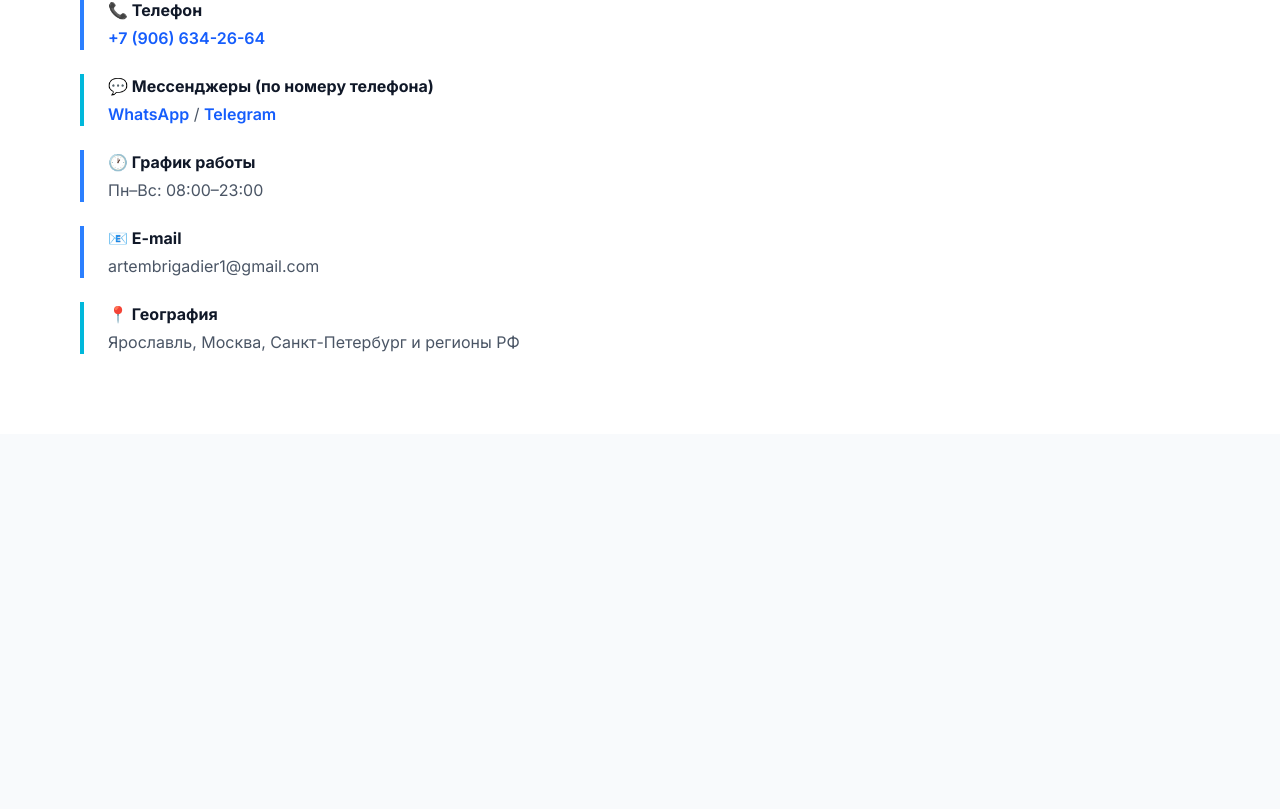
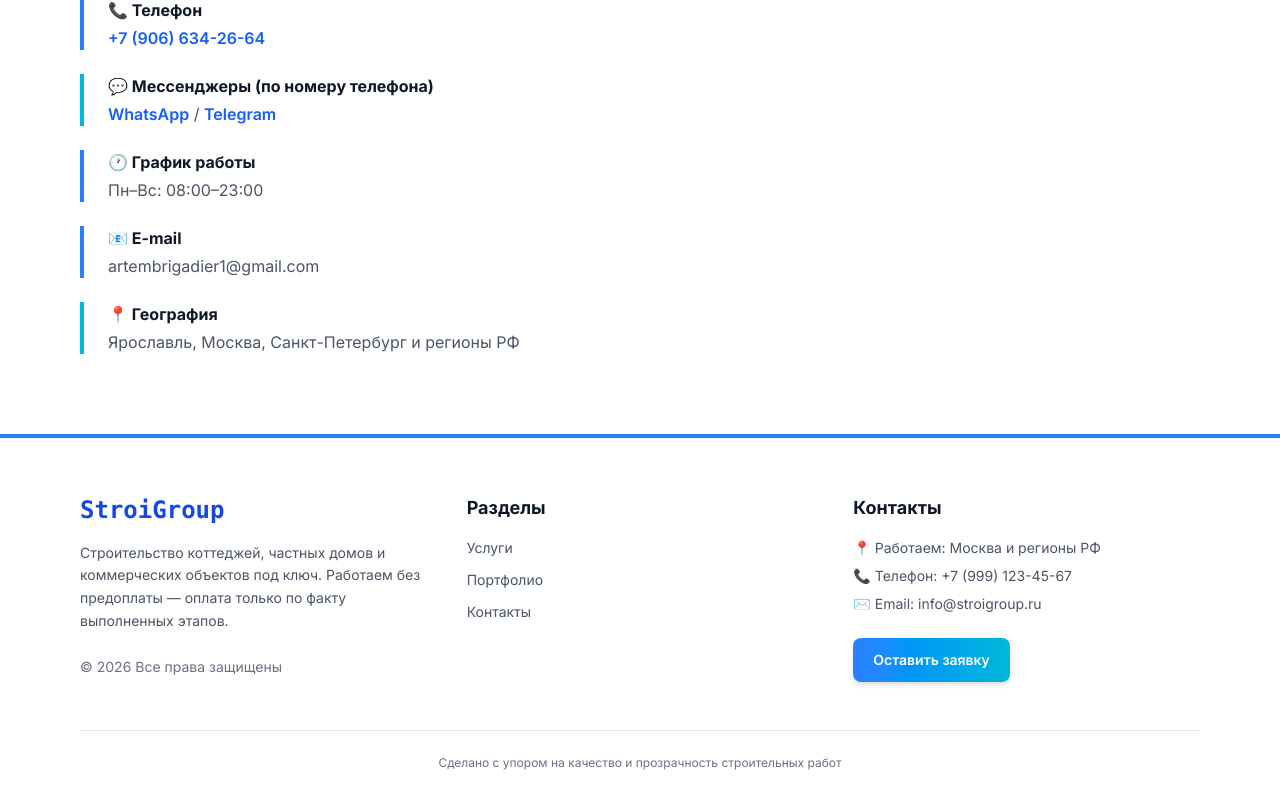
Before and after one commit to pavlent1yy/Ros-sar-stroy, a Next.js app: page / in a window 1280 px wide. Shown: the part 4416-5225 px from the top of the page. Before the commit the page ends 4850 px from the top, so only its background shows below. Built offline with nearby package versions, Linux system fonts and the light colour scheme.

Commit message:
футтер

```diff
--- a/src/app/layout.tsx
+++ b/src/app/layout.tsx
@@ -2,6 +2,7 @@ import "./globals.css";
 import type { Metadata } from "next";
 import { Inter } from "next/font/google";
 import Header from "@/components/Header";
+import Footer from "@/components/Footer";
 
 const inter = Inter({ subsets: ["latin", "cyrillic"] });
 
@@ -22,6 +23,7 @@ export default function RootLayout({
         <div className="blueprint-grid" />
         <Header />
         <main className="relative z-10">{children}</main>
+		<Footer />
       </body>
     </html>
   );
--- /dev/null
+++ b/src/components/Footer.tsx
@@ -0,0 +1,81 @@
+import Link from "next/link";
+
+export default function Footer() {
+  return (
+    <footer className="bg-white border-t-4 border-blue-500 relative z-10">
+      <div className="max-w-6xl mx-auto px-4 py-14">
+
+        <div className="grid md:grid-cols-3 gap-10">
+
+          {/* ЛОГО + ОПИСАНИЕ */}
+          <div>
+            <h3 className="text-2xl font-bold font-mono text-blue-700">
+              StroiGroup
+            </h3>
+
+            <p className="mt-4 text-sm text-gray-600 leading-relaxed">
+              Строительство коттеджей, частных домов и коммерческих объектов под ключ.
+              Работаем без предоплаты — оплата только по факту выполненных этапов.
+            </p>
+
+            <div className="mt-6 text-sm text-gray-500">
+              © {new Date().getFullYear()} Все права защищены
+            </div>
+          </div>
+
+          {/* НАВИГАЦИЯ */}
+          <div>
+            <h4 className="text-lg font-bold text-gray-900 mb-4">
+              Разделы
+            </h4>
+
+            <ul className="space-y-3 text-sm text-gray-600">
+              <li>
+                <Link href="#services" className="hover:text-blue-600 transition">
+                  Услуги
+                </Link>
+              </li>
+              <li>
+                <Link href="#portfolio" className="hover:text-blue-600 transition">
+                  Портфолио
+                </Link>
+              </li>
+              <li>
+                <Link href="#contacts" className="hover:text-blue-600 transition">
+                  Контакты
+                </Link>
+              </li>
+            </ul>
+          </div>
+
+          {/* КОНТАКТЫ */}
+          <div>
+            <h4 className="text-lg font-bold text-gray-900 mb-4">
+              Контакты
+            </h4>
+
+            <div className="text-sm text-gray-600 space-y-2">
+              <p>📍 Работаем: Москва и регионы РФ</p>
+              <p>📞 Телефон: +7 (999) 123-45-67</p>
+              <p>✉️ Email: info@stroigroup.ru</p>
+            </div>
+
+            <a
+              href="#contacts"
+              className="inline-block mt-6 bg-gradient-to-r from-blue-500 to-cyan-500 text-white text-sm font-semibold px-5 py-3 rounded-lg hover:translate-y-[-2px] transition shadow-md"
+            >
+              Оставить заявку
+            </a>
+          </div>
+
+        </div>
+
+        {/* НИЖНЯЯ ЛИНИЯ */}
+        <div className="mt-12 pt-6 border-t border-gray-200 text-center text-xs text-gray-500">
+          Сделано с упором на качество и прозрачность строительных работ
+        </div>
+
+      </div>
+    </footer>
+  );
+}
```
